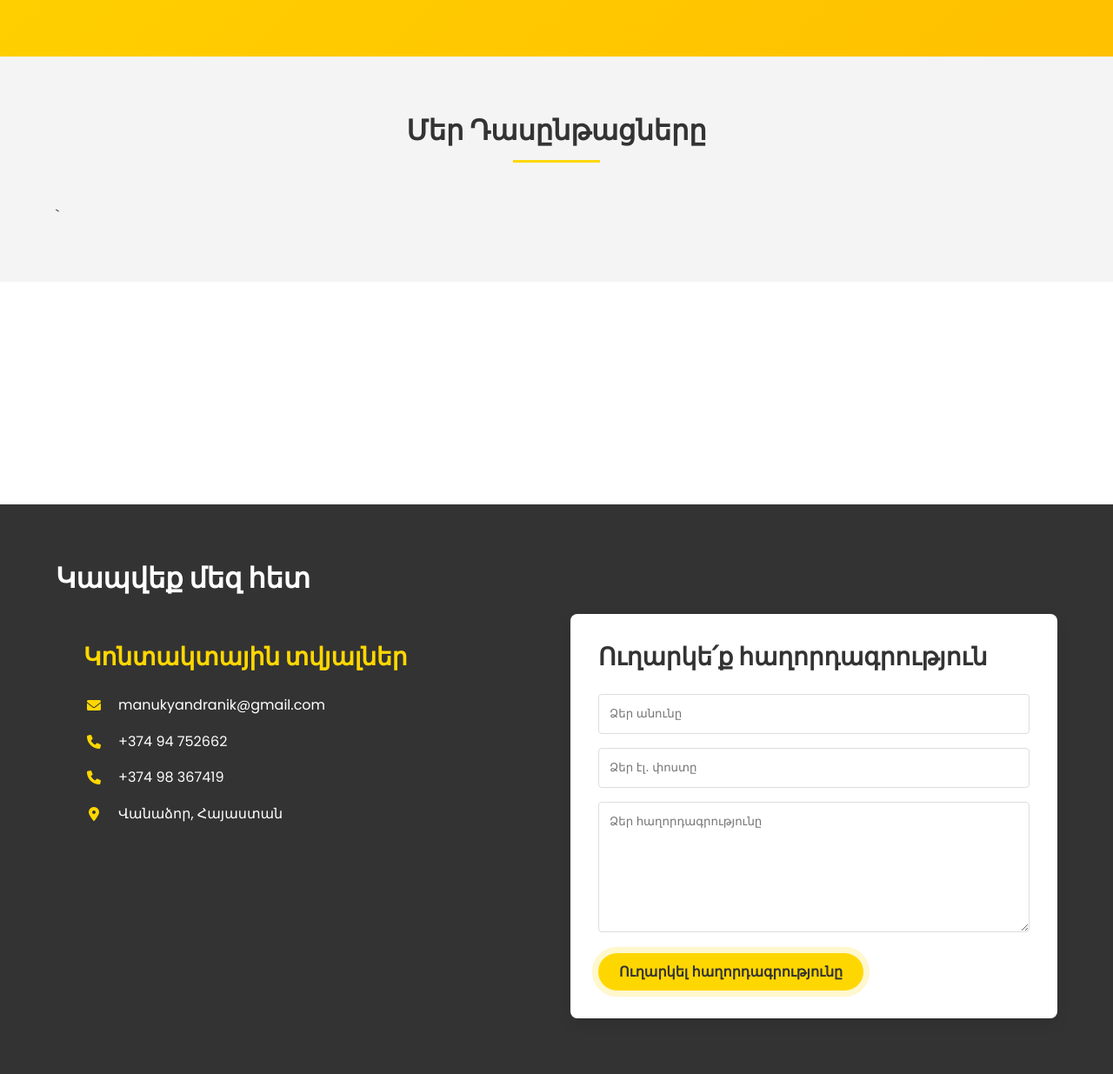
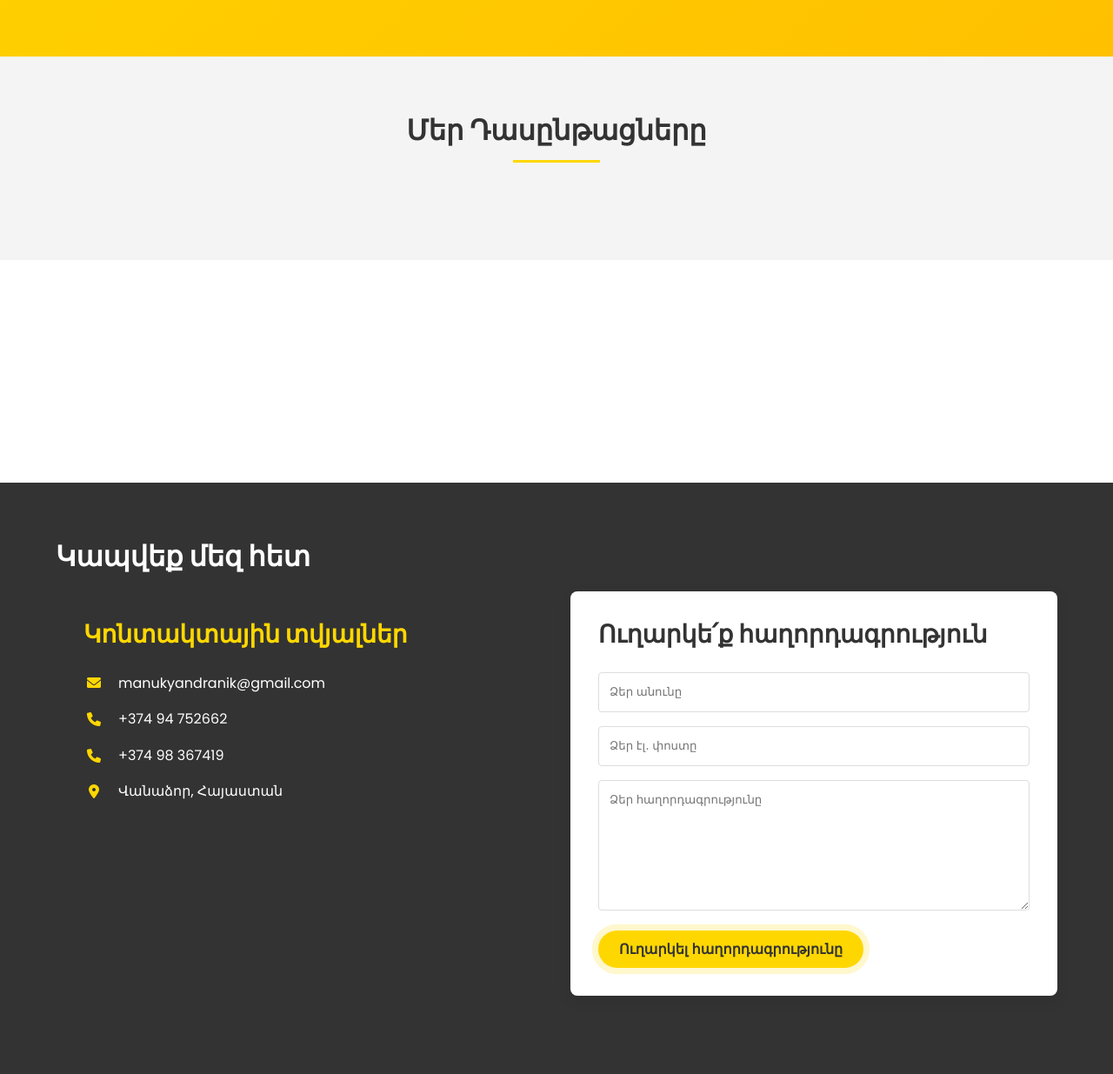
Before and after one commit to Manukyan-Andranik/logiclab, a Flask app: template templates/index.html in a window 1280 px wide. Shown: the part 735-1970 px from the top of the page at 87% size. After the commit the page ends 1880 px from the top, so only its background shows below. Run offline with Flask 2, Linux system fonts and the light colour scheme; the template is opened without the code that fills it, so the values that code supplies are empty; parts of the project's set-up code (start-up, migrations or seed data) failed here and were passed over.

Commit message:
sukaaaaaa

```diff
--- a/static/css/style.css
+++ b/static/css/style.css
@@ -201,8 +201,11 @@ nav {
 .course-grid {
     display: grid;
     grid-template-columns: repeat(auto-fit, minmax(300px, 1fr));
-    gap: 2rem;
+    gap: 20px;
+    justify-items: center; /* Center the items horizontally */
+    align-items: start; /* Align the items to the top */
 }
+
 
 .course-card {
     background: var(--white);
--- a/templates/index.html
+++ b/templates/index.html
@@ -106,7 +106,7 @@
                 </div>
                 {% endif %}
 
-                {% endfor %}`
+                {% endfor %}
             </div>
         </div>
     </section>
```
